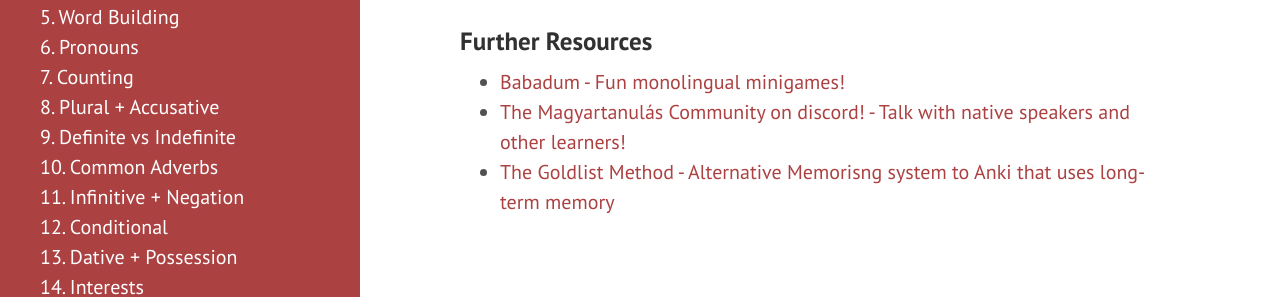
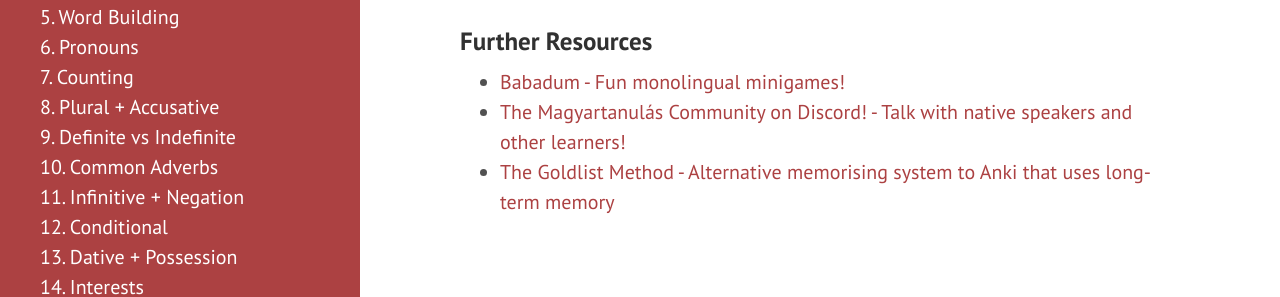
Before and after one commit to Magyartanulas/magyartanulas.github.io, a Jekyll site: the page built from _posts/2012-02-06-whats-jekyll.md, in a window 1280 px wide and 900 px high, scrolled down 1119 px. Shown: the part 523-820 px from the top of the window. Built offline with Jekyll 4.4.1, drawn with Linux system fonts in a browser that asks for light colours; comment, search, counter and statistics services are not loaded.

Commit message:
Update 2012-02-06-whats-jekyll.md

```diff
--- a/_posts/2012-02-06-whats-jekyll.md
+++ b/_posts/2012-02-06-whats-jekyll.md
@@ -49,5 +49,5 @@
 ### Further Resources
 
 * [Babadum - Fun monolingual minigames!](https://babadum.com/)
-* [The Magyartanulás Community on discord! - Talk with native speakers and other learners!](https://discord.gg/eVPbcEc)
-* [The Goldlist Method - Alternative Memorisng system to Anki that uses long-term memory](https://www.youtube.com/watch?v=Ixxq8moh4pg)
+* [The Magyartanulás Community on Discord! - Talk with native speakers and other learners!](https://discord.gg/eVPbcEc)
+* [The Goldlist Method - Alternative memorising system to Anki that uses long-term memory](https://www.youtube.com/watch?v=Ixxq8moh4pg)
```
